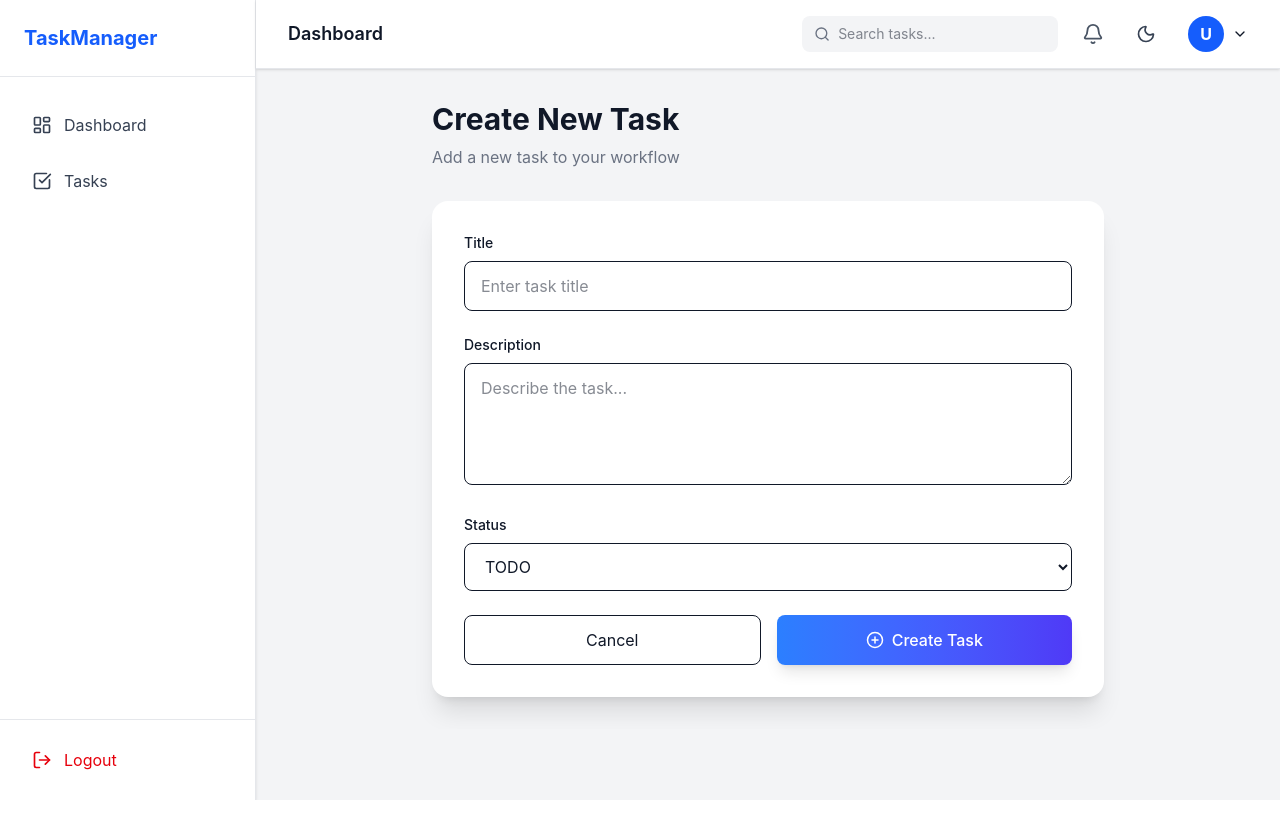
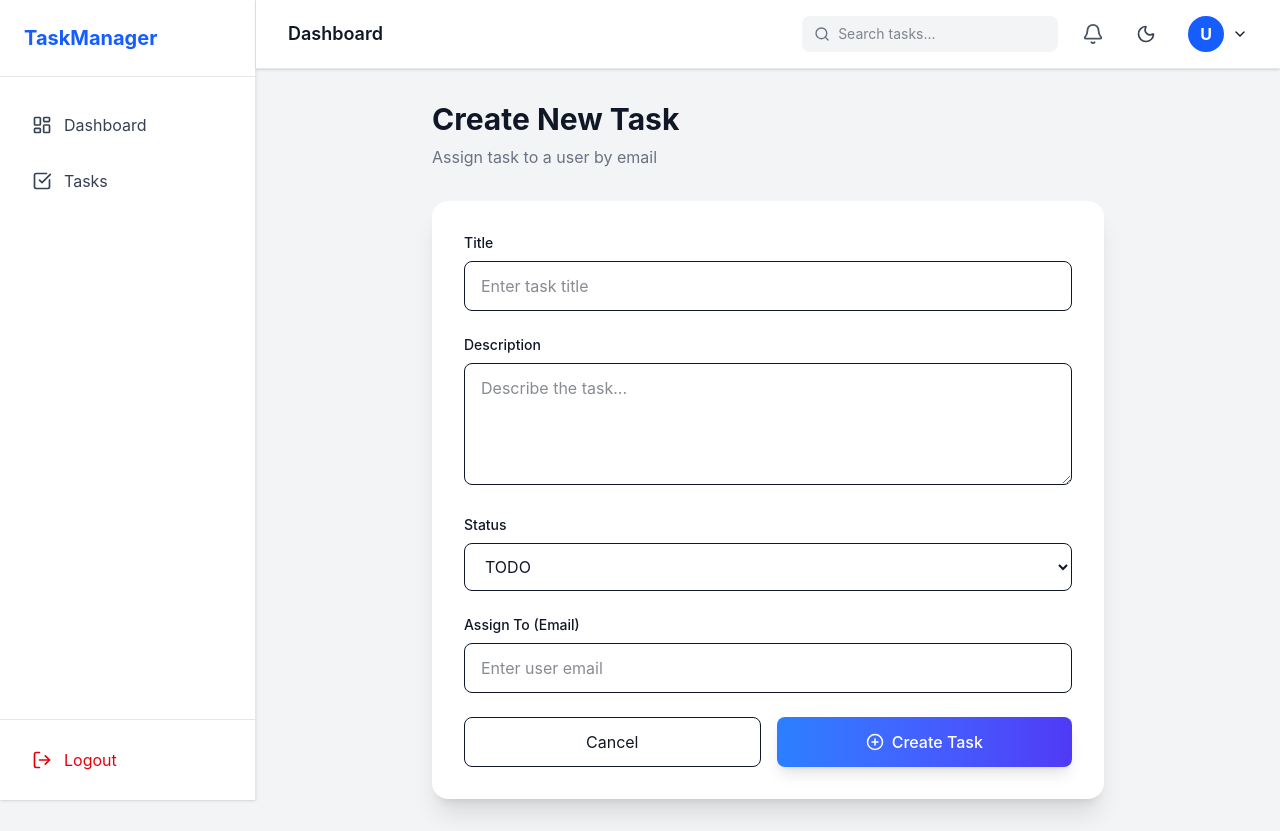
Before and after one commit to BBoruah10/Task_Manager, a React app in the folder frontend/: page /create-task in a window 1280 px wide. Before the commit the page ends 800 px from the top, so only its background shows below. Built offline with nearby package versions, Linux system fonts and the light colour scheme; sample sign-in values are in the browser's storage; the HTML template or start-up script is replaced by a standard one.

Commit message:
fixed some code

```diff
--- a/frontend/src/pages/CreateTask.jsx
+++ b/frontend/src/pages/CreateTask.jsx
@@ -7,14 +7,14 @@ import { PlusCircle } from "lucide-react";
 
 const CreateTask = () => {
   const navigate = useNavigate();
+  const [loading, setLoading] = useState(false);
 
   const [formData, setFormData] = useState({
     title: "",
     description: "",
     status: "TODO",
+    assignedEmail: "",   // ✅ still required
   });
-
-  const [loading, setLoading] = useState(false);
 
   const handleChange = (e) => {
     setFormData({
@@ -31,16 +31,22 @@ const CreateTask = () => {
       return;
     }
 
+    if (!formData.assignedEmail.trim()) {
+      toast.error("Assigned email is required");
+      return;
+    }
+
     try {
       setLoading(true);
 
       await API.post("/tasks", formData);
 
       toast.success("Task created successfully 🚀");
-
-      navigate("/tasks"); // redirect after create
+      navigate("/tasks");
     } catch (error) {
-      toast.error("Failed to create task");
+      toast.error(
+        error.response?.data?.message || "Failed to create task"
+      );
     } finally {
       setLoading(false);
     }
@@ -50,17 +56,15 @@ const CreateTask = () => {
     <Layout>
       <div className="max-w-2xl mx-auto dark:text-white">
 
-        {/* Header */}
         <div className="mb-8">
           <h1 className="text-3xl font-bold">
             Create New Task
           </h1>
           <p className="text-gray-500 dark:text-gray-400 mt-2">
-            Add a new task to your workflow
+            Assign task to a user by email
           </p>
         </div>
 
-        {/* Card */}
         <div className="bg-white dark:bg-gray-800 rounded-2xl shadow-xl p-8">
 
           <form onSubmit={handleSubmit} className="space-y-6">
@@ -118,6 +122,23 @@ const CreateTask = () => {
               </select>
             </div>
 
+            {/* Assigned Email */}
+            <div>
+              <label className="block text-sm font-medium mb-2">
+                Assign To (Email)
+              </label>
+              <input
+                type="email"
+                name="assignedEmail"
+                value={formData.assignedEmail}
+                onChange={handleChange}
+                placeholder="Enter user email"
+                className="w-full px-4 py-3 rounded-lg border
+                           dark:bg-gray-900 dark:border-gray-700
+                           focus:ring-2 focus:ring-blue-500 outline-none transition"
+              />
+            </div>
+
             {/* Buttons */}
             <div className="flex gap-4">
 
```
Also changed, not shown: 2 other files (tests, documents, lock files or other folders).
